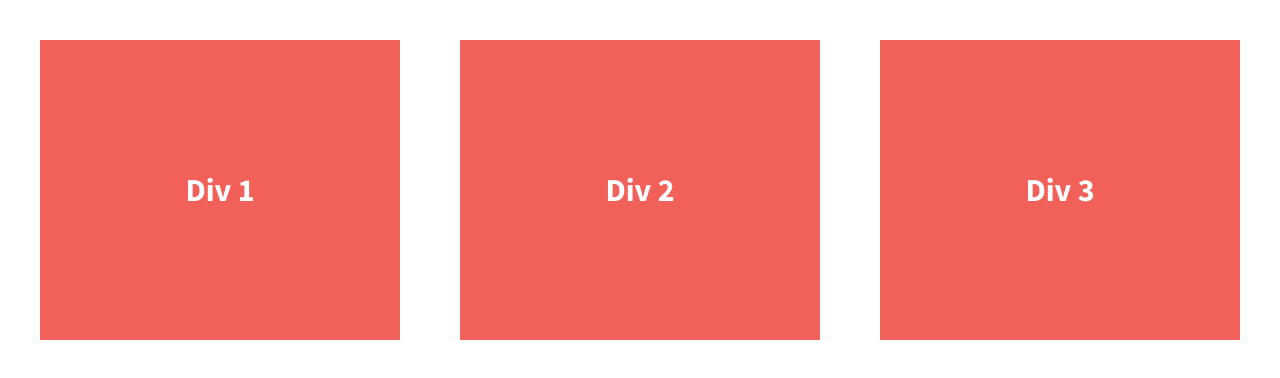
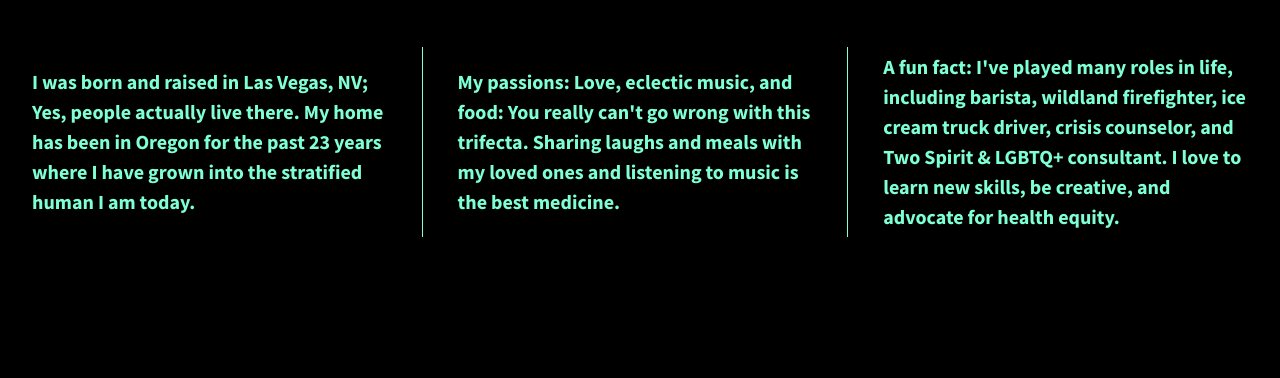
Before and after one commit to DandyJohns/divs-flexbox-starter, a plain HTML site: page index.html in a window 1280 px wide. Drawn offline with nearby package versions, Linux system fonts and the light colour scheme.

Commit message:
"Updated content, design, and used flexbox"

```diff
--- a/css/main.css
+++ b/css/main.css
@@ -97,35 +97,43 @@ textarea {
 
 
 html {
-  background-color: #fff;
+  background-color: #000000;
   height: 100%;
+  width: 100%;
 }
 
 body {
   font-family: 'Source Sans Pro', sans-serif;
+  font-weight: 700;
   padding: 2em;
-  font-size: 1.25em;
+  color: #7FFFD4;
   height: 100%;
 }
 
 .wrapper {
   /*add display:flex and set justify-content to space-between*/
-  font-weight: 700;
   display: flex;
+  flex-flow: row-wrap;
   justify-content: space-between;
+  align-items: center;
 }
 
 .div-1, .div-2, .div-3 {
   /*give the divs a width of 30%, add display:flex, set justify-content and align-items to center*/
-  color: #fff;
-  line-height: 1.5em;
-  font-size: 1.6em;
-  background-color: #f16059;
-  height: 300px;
   display: flex;
-  width: 30%;
   justify-content: center;
   align-items: center;
+  color: #7FFFD4;
+  line-height: 1.5em;
+  font-size: 1.25em;
+  height: auto;
+  width: 30%;
+}
+
+.div-1, .div-2 {
+    color: #7FFFD4;
+    border-right: .5px solid;
+    padding-right: 25px;
 }
 
 
--- a/index.html
+++ b/index.html
@@ -23,13 +23,13 @@
 
         <section class="wrapper">
             <div class="div-1">
-                Div 1
+                <p>I was born and raised in Las Vegas, NV; Yes, people actually live there. My home has been in Oregon for the past 23 years where I have grown into the stratified human I am today.</p>
             </div>
             <div class="div-2">
-                Div 2
+                <p>My passions: Love, eclectic music, and food: You really can't go wrong with this trifecta. Sharing laughs and meals with my loved ones and listening to music is the best medicine. </p>
             </div>
             <div class="div-3">
-                Div 3
+                <p>A fun fact: I've played many roles in life, including barista, wildland firefighter, ice cream truck driver, crisis counselor, and Two Spirit & LGBTQ+ consultant. I love to learn new skills, be creative, and advocate for health equity.</p>
             </div>
         </section>
 
```
